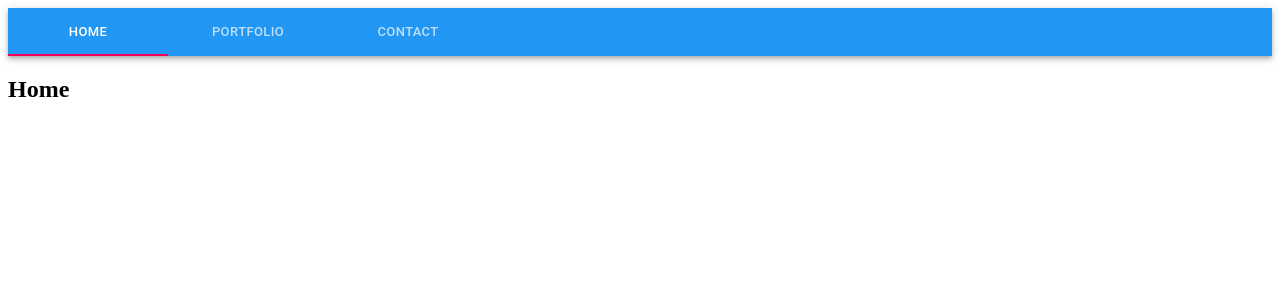
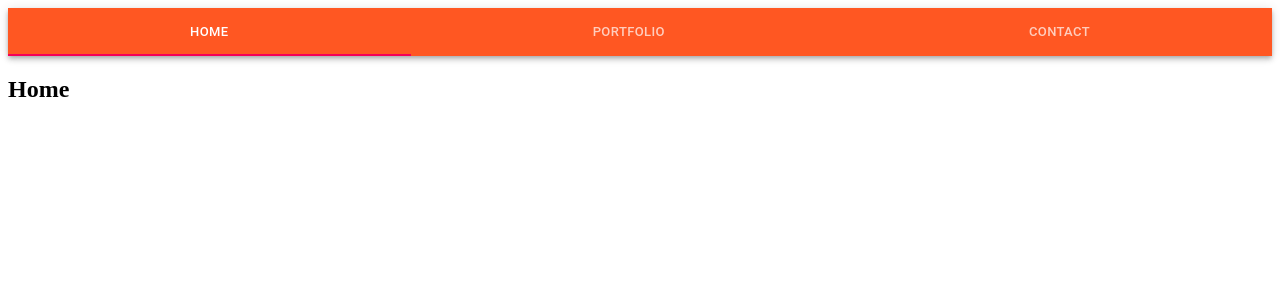
Before and after one commit to ewic/site-api, a React app: page / in a window 1280 px wide. Shown: the top 300 px of the page. Built offline with nearby package versions, Linux system fonts and the light colour scheme; what backbone would draw is missing.

Commit message:
Coloring

```diff
--- a/src/NavBar.jsx
+++ b/src/NavBar.jsx
@@ -26,7 +26,7 @@ export default class NavBar extends React.Component {
     return (
       <div className="nav" id="nav">
         <AppBar position="static">
-          <Tabs value={value} onChange={this.handleChange}>
+          <Tabs variant="fullWidth" value={value} onChange={this.handleChange}>
             <Tab label="Home" value="" />
             <Tab label="Portfolio" value="portfolio" />
             <Tab label="Contact" value="contact" />
--- a/src/Theme.jsx
+++ b/src/Theme.jsx
@@ -1,13 +1,17 @@
 import { createMuiTheme } from '@material-ui/core/styles';
 
-import { blue } from '@material-ui/core/colors';
+import deepOrange from '@material-ui/core/colors/deepOrange';
 
 const theme = createMuiTheme({
   typography: {
     useNextVariants: true,
   },
   palette: {
-    primary: blue,
+    primary: {
+      light: deepOrange[300],
+      main: deepOrange[500],
+      dark: deepOrange[700],
+    },
   },
 });
 
--- a/src/app.jsx
+++ b/src/app.jsx
@@ -41,7 +41,10 @@ export default class App extends React.Component {
   }
 
   handleNav = (view) => {
-    this.setState({currentView: this.renderView(view)}, () => {
+    this.setState({
+      currentView: this.renderView(view),
+      pathname: this.props.location.pathname.split('/')[1]
+    }, () => {
       if (this.state.pathname != view)
         this.props.history.push(view);
     });
```
